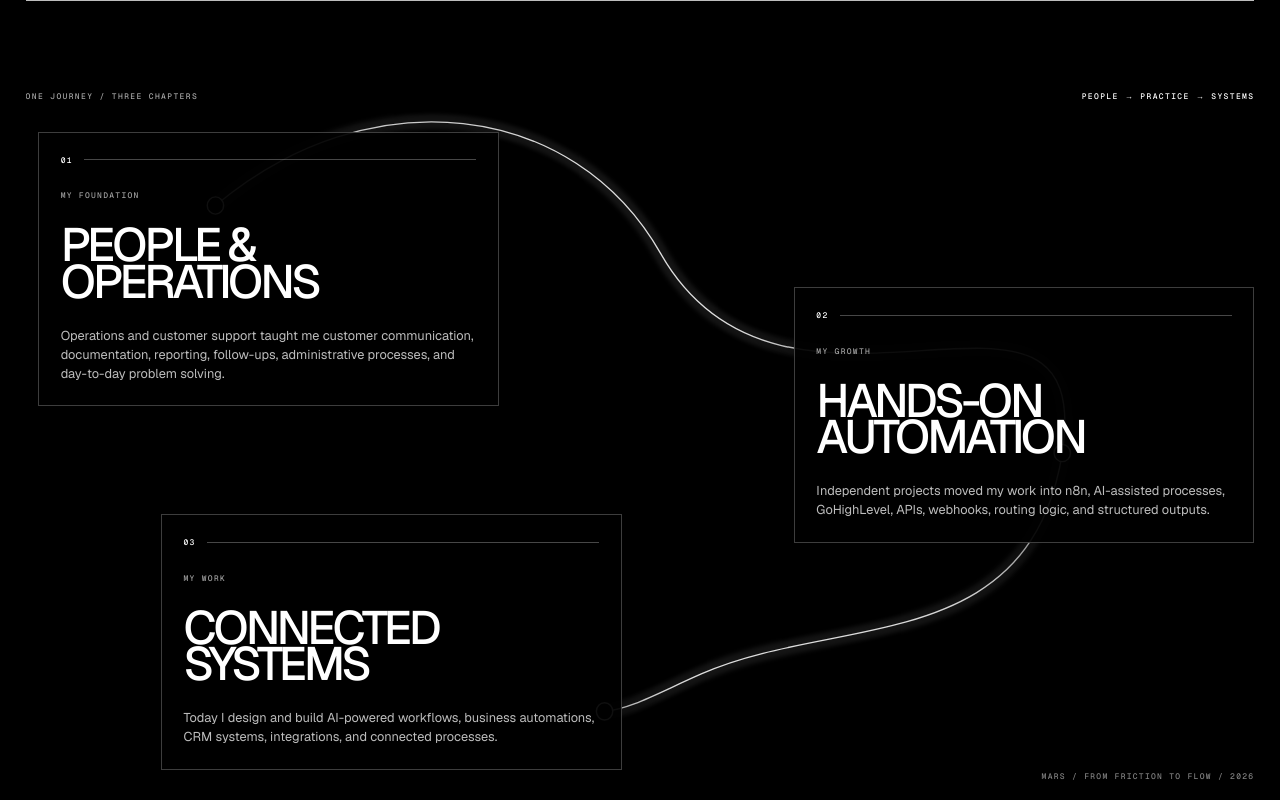
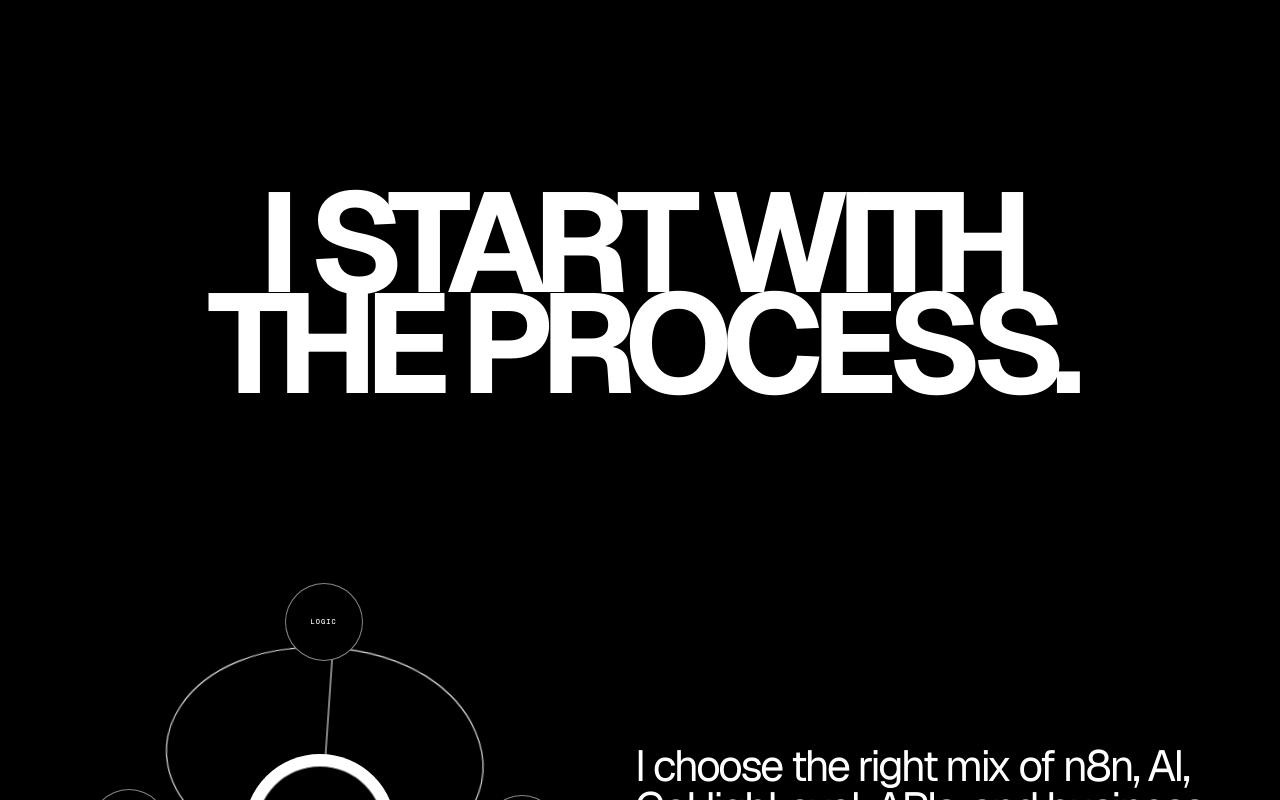
Before and after one commit to marsatolba6-gif/marsatolba-portfolio, a Next.js app: page / in a window 1280 px wide. Shown: the part 4960-5760 px from the top of the page. Built offline with nearby package versions, Linux system fonts and the light colour scheme.

Commit message:
Remove redundant three-chapter journey

```diff
--- a/app/Portfolio.tsx
+++ b/app/Portfolio.tsx
@@ -926,46 +926,6 @@ export default function Portfolio() {
             </div>
           </div>
 
-          <div className="about-story-map reveal" aria-label="Mars's journey from operations to automation systems">
-            <header className="about-story-map-head">
-              <span>ONE JOURNEY / THREE CHAPTERS</span>
-              <p>PEOPLE → PRACTICE → SYSTEMS</p>
-            </header>
-
-            <svg className="about-connection about-connection-desktop" viewBox="0 0 1200 760" preserveAspectRatio="none" aria-hidden="true">
-              <path className="about-connection-shadow" pathLength="1" d="M185 190 C335 70 535 92 620 235 C742 438 1045 210 1012 420 C980 610 790 570 660 625 C617 643 590 658 565 660" />
-              <path className="about-connection-line" pathLength="1" d="M185 190 C335 70 535 92 620 235 C742 438 1045 210 1012 420 C980 610 790 570 660 625 C617 643 590 658 565 660" />
-              <circle cx="185" cy="190" r="8" /><circle cx="1012" cy="420" r="8" /><circle cx="565" cy="660" r="8" />
-            </svg>
-            <svg className="about-connection about-connection-mobile" viewBox="0 0 400 1060" preserveAspectRatio="none" aria-hidden="true">
-              <path className="about-connection-shadow" pathLength="1" d="M54 150 C346 210 40 360 326 500 C62 628 346 770 332 904 C328 932 306 950 286 956" />
-              <path className="about-connection-line" pathLength="1" d="M54 150 C346 210 40 360 326 500 C62 628 346 770 332 904 C328 932 306 950 286 956" />
-              <circle cx="54" cy="150" r="7" /><circle cx="326" cy="500" r="7" /><circle cx="286" cy="956" r="7" />
-            </svg>
-
-            <article className="about-chapter about-chapter-foundation">
-              <div><span>01</span><i /></div>
-              <p>MY FOUNDATION</p>
-              <h3>PEOPLE &<br />OPERATIONS</h3>
-              <p>Operations and customer support taught me customer communication, documentation, reporting, follow-ups, administrative processes, and day-to-day problem solving.</p>
-            </article>
-
-            <article className="about-chapter about-chapter-growth">
-              <div><span>02</span><i /></div>
-              <p>MY GROWTH</p>
-              <h3>HANDS-ON<br />AUTOMATION</h3>
-              <p>Independent projects moved my work into n8n, AI-assisted processes, GoHighLevel, APIs, webhooks, routing logic, and structured outputs.</p>
-            </article>
-
-            <article className="about-chapter about-chapter-work">
-              <div><span>03</span><i /></div>
-              <p>MY WORK</p>
-              <h3>CONNECTED<br />SYSTEMS</h3>
-              <p>Today I design and build AI-powered workflows, business automations, CRM systems, integrations, and connected processes.</p>
-            </article>
-
-            <p className="about-story-map-foot">MARS / FROM FRICTION TO FLOW / 2026</p>
-          </div>
 
           <div className="about-belief">
             <h3 className="reveal">I START WITH<br />THE PROCESS.</h3>
```
